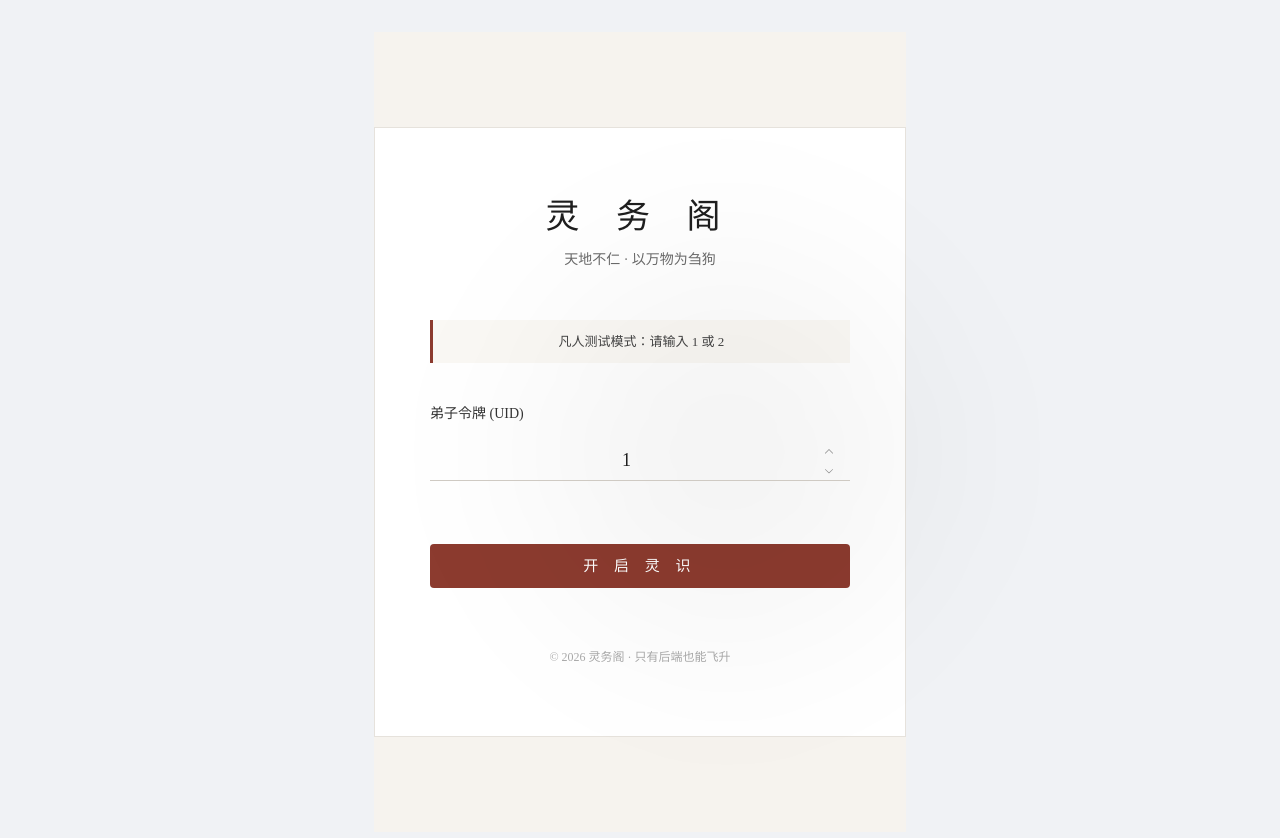
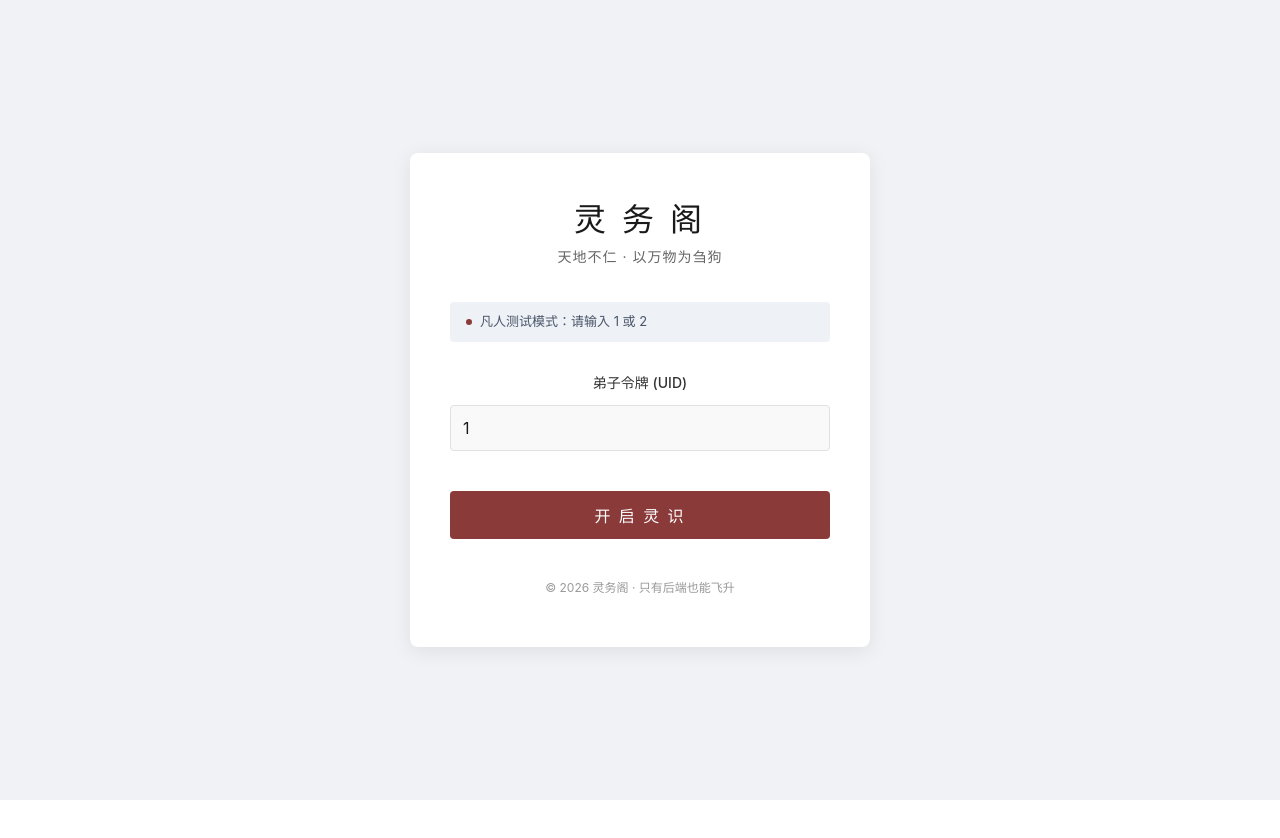
Before and after one commit to liyuelian/lwg-ui, a Vue app: page /login in a window 1280 px wide. Shown: the top 838 px of the page. After the commit the page ends 800 px from the top, so only its background shows below. Built offline with nearby package versions, Linux system fonts and the light colour scheme.

Commit message:
个人用户界面样式更改

```diff
--- a/src/views/Login.vue
+++ b/src/views/Login.vue
@@ -1,34 +1,31 @@
 <template>
   <div class="login-container">
-    <div class="login-box">
+    <div class="login-card">
       <div class="header">
         <h1 class="title">灵 务 阁</h1>
         <p class="subtitle">天地不仁 · 以万物为刍狗</p>
       </div>
 
-      <el-form class="login-form">
-        <div class="tips-box">
-          凡人测试模式：请输入 1 或 2
+      <div class="notification">
+        <span class="dot"></span> 凡人测试模式：请输入 1 或 2
+      </div>
+
+      <div class="form-group">
+        <label class="input-label">弟子令牌 (UID)</label>
+        <div class="input-wrapper">
+          <input
+              v-model="userId"
+              type="number"
+              class="minimal-input"
+              placeholder="请输入数字 ID"
+              @keyup.enter="handleLogin"
+          />
         </div>
+      </div>
 
-        <el-form-item>
-          <div class="input-label">弟子令牌 (UID)</div>
-          <el-input-number
-              v-model="userId"
-              :min="1"
-              controls-position="right"
-              size="large"
-          />
-        </el-form-item>
-
-        <el-button
-            class="submit-btn"
-            @click="handleLogin"
-            :loading="loading"
-        >
-          {{ loading ? '结印中...' : '开 启 灵 识' }}
-        </el-button>
-      </el-form>
+      <button class="submit-btn" @click="handleLogin" :disabled="loading">
+        {{ loading ? '正在连接...' : '开 启 灵 识' }}
+      </button>
 
       <div class="footer">
         © 2026 灵务阁 · 只有后端也能飞升
@@ -47,156 +44,149 @@ const loading = ref(false)
 const router = useRouter()
 
 const handleLogin = () => {
+  if (!userId.value) {
+    ElMessage.warning('请出示令牌')
+    return
+  }
   loading.value = true
-
   setTimeout(() => {
     localStorage.setItem('lwg_user_id', userId.value)
-
-    ElMessage({
-      message: `道友 (ID:${userId.value}) 归位。`,
-      type: 'success',
-      plain: true,
-    })
-
     router.push('/mission-hall')
     loading.value = false
-  }, 600)
+  }, 800)
 }
 </script>
 
+<style>
+/* 强制去白边 */
+html, body, #app {
+  margin: 0 !important;
+  padding: 0 !important;
+  width: 100%;
+  height: 100%;
+  overflow: hidden;
+  background-color: #f4f6f8; /* 改用更护眼的冷灰调，减少发黄的疲劳感 */
+}
+</style>
+
 <style scoped>
+/* 引入更易读的思源宋体（标题用） */
+@import url('https://fonts.googleapis.com/css2?family=Noto+Serif+SC:wght@700&display=swap');
 
-/* ===== 全局去白边（重要）===== */
-:global(html, body, #app) {
-  margin: 0;
-  padding: 0;
-  height: 100%;
-  background: #f6f3ee;
-}
-
-
-/* ===== 页面背景：宣纸感 ===== */
+/* 外层容器 */
 .login-container {
-  min-height: 100vh;
+  width: 100vw;
+  height: 100vh;
   display: flex;
   justify-content: center;
   align-items: center;
-  background: #f6f3ee;
-  font-family: "STSong", "SimSun", serif;
-  color: #1f1f1f;
-  position: relative;
+  background-color: #f0f2f5; /* 类似 AntDesign 的护眼灰 */
+  /* 正文改用系统黑体：这是最护眼的方案 */
+  font-family: -apple-system, BlinkMacSystemFont, "Segoe UI", Roboto, "Helvetica Neue", Arial, "PingFang SC", "Microsoft YaHei", sans-serif;
+  color: #333;
 }
 
-/* 淡水墨晕染 */
-.login-container::before {
-  content: "";
-  position: absolute;
-  width: 600px;
-  height: 600px;
-  background: radial-gradient(circle, rgba(0,0,0,0.05), transparent 70%);
-  top: 15%;
-  left: 10%;
-  filter: blur(50px);
-  pointer-events: none;
-  z-index: 0;
+/* 卡片 */
+.login-card {
+  width: 380px;
+  background-color: #fff;
+  padding: 50px 40px;
+  box-shadow: 0 4px 20px rgba(0, 0, 0, 0.08); /* 阴影稍微加深一点，增强层次感 */
+  border-radius: 8px; /* 圆角加大，视觉更柔和 */
 }
 
-
-/* ===== 主体盒子：极简白卡 ===== */
-.login-box {
-  width: 420px;
-  padding: 70px 55px;
-  background: #ffffff;
-  border: 1px solid #e6e2dc;
-}
-
-/* ===== 标题区 ===== */
-.header {
-  text-align: center;
-  margin-bottom: 50px;
-}
+/* 标题区 */
+.header { text-align: center; margin-bottom: 35px; }
 
 .title {
-  font-size: 34px;
-  letter-spacing: 14px;
-  font-weight: normal;
-  margin: 0;
+  /* 仅标题保留宋体，保留韵味 */
+  font-family: 'Noto Serif SC', serif;
+  font-size: 32px;
+  font-weight: 700; /* 加粗！细字体太费眼 */
+  margin: 0 0 8px 0;
+  letter-spacing: 4px; /* 间距缩小，不再那么散 */
+  color: #1a1a1a; /* 纯黑太刺眼，用深灰 */
 }
 
 .subtitle {
-  margin-top: 14px;
   font-size: 14px;
-  color: #6b6b6b;
+  color: #666; /* 降低对比度 */
+  letter-spacing: 1px;
+  margin: 0;
+  font-weight: 400;
 }
 
-
-/* ===== 提示 ===== */
-.tips-box {
-  background: #faf8f4;
-  border-left: 3px solid #8c3b2f;
-  padding: 12px 14px;
+/* 提示条 */
+.notification {
+  background-color: #eef2f7; /* 蓝灰色底，比纯灰舒服 */
+  padding: 10px 16px;
   font-size: 13px;
-  color: #444;
-  margin-bottom: 35px;
+  color: #4a5568;
+  border-radius: 4px;
+  margin-bottom: 30px;
+  display: flex;
+  align-items: center;
+}
+.dot {
+  width: 6px; height: 6px; background: #8b3a3a; border-radius: 50%; margin-right: 8px;
 }
 
-
-/* ===== 输入 ===== */
+/* 输入框 */
+.form-group { margin-bottom: 40px; }
 .input-label {
+  display: block;
   font-size: 14px;
-  margin-bottom: 10px;
   color: #333;
+  font-weight: 500; /* 稍微加粗 */
+  margin-bottom: 12px;
 }
 
-:deep(.el-input-number) {
-  width: 100%;
+.input-wrapper {
+  background: #f9f9f9; /* 给输入框加个底色，不再是只有一条线，点击区域更清晰 */
+  border: 1px solid #e0e0e0;
+  border-radius: 4px;
+  padding: 0 12px;
+  transition: all 0.3s;
 }
 
-:deep(.el-input__wrapper) {
-  background: transparent !important;
-  box-shadow: none !important;
-  border-bottom: 1px solid #cfcac3;
-  border-radius: 0;
+.input-wrapper:focus-within {
+  border-color: #8b3a3a;
+  background: #fff;
+  box-shadow: 0 0 0 2px rgba(139, 58, 58, 0.1);
 }
 
-:deep(.el-input__inner) {
-  font-size: 18px;
-  font-family: "STSong", serif;
-  color: #1f1f1f;
+.minimal-input {
+  width: 100%;
+  border: none;
+  outline: none;
+  font-size: 16px; /* 字体加大 */
+  font-family: inherit; /* 继承黑体 */
+  color: #1a1a1a;
+  background: transparent;
+  padding: 12px 0;
+  text-align: left; /* 回归左对齐，符合阅读习惯 */
 }
+/* 隐藏箭头 */
+.minimal-input::-webkit-outer-spin-button,
+.minimal-input::-webkit-inner-spin-button { -webkit-appearance: none; margin: 0; }
 
-:deep(.el-input-number__decrease),
-:deep(.el-input-number__increase) {
-  background: transparent !important;
-  border: none !important;
-  color: #888 !important;
-}
-
-
-/* ===== 按钮：朱砂印章感 ===== */
+/* 按钮 */
 .submit-btn {
   width: 100%;
-  margin-top: 45px;
-  background: #8c3b2f;
+  height: 48px;
+  background-color: #8b3a3a;
+  color: #fff;
   border: none;
-  color: white;
-  height: 44px;
-  font-size: 15px;
-  letter-spacing: 6px;
-  transition: background 0.2s ease;
+  font-size: 16px;
+  font-weight: 500;
+  letter-spacing: 2px; /* 适度间距 */
+  cursor: pointer;
+  transition: all 0.2s;
+  border-radius: 4px;
 }
+.submit-btn:hover { background-color: #a64d40; }
+.submit-btn:disabled { background-color: #dcdcdc; cursor: not-allowed; }
 
-.submit-btn:hover {
-  background: #6f2d23;
-}
-
-
-/* ===== 底部 ===== */
-.footer {
-  margin-top: 60px;
-  font-size: 12px;
-  text-align: center;
-  color: #aaa;
-}
-
+/* 底部 */
+.footer { margin-top: 40px; text-align: center; font-size: 12px; color: #999; }
 </style>
```
